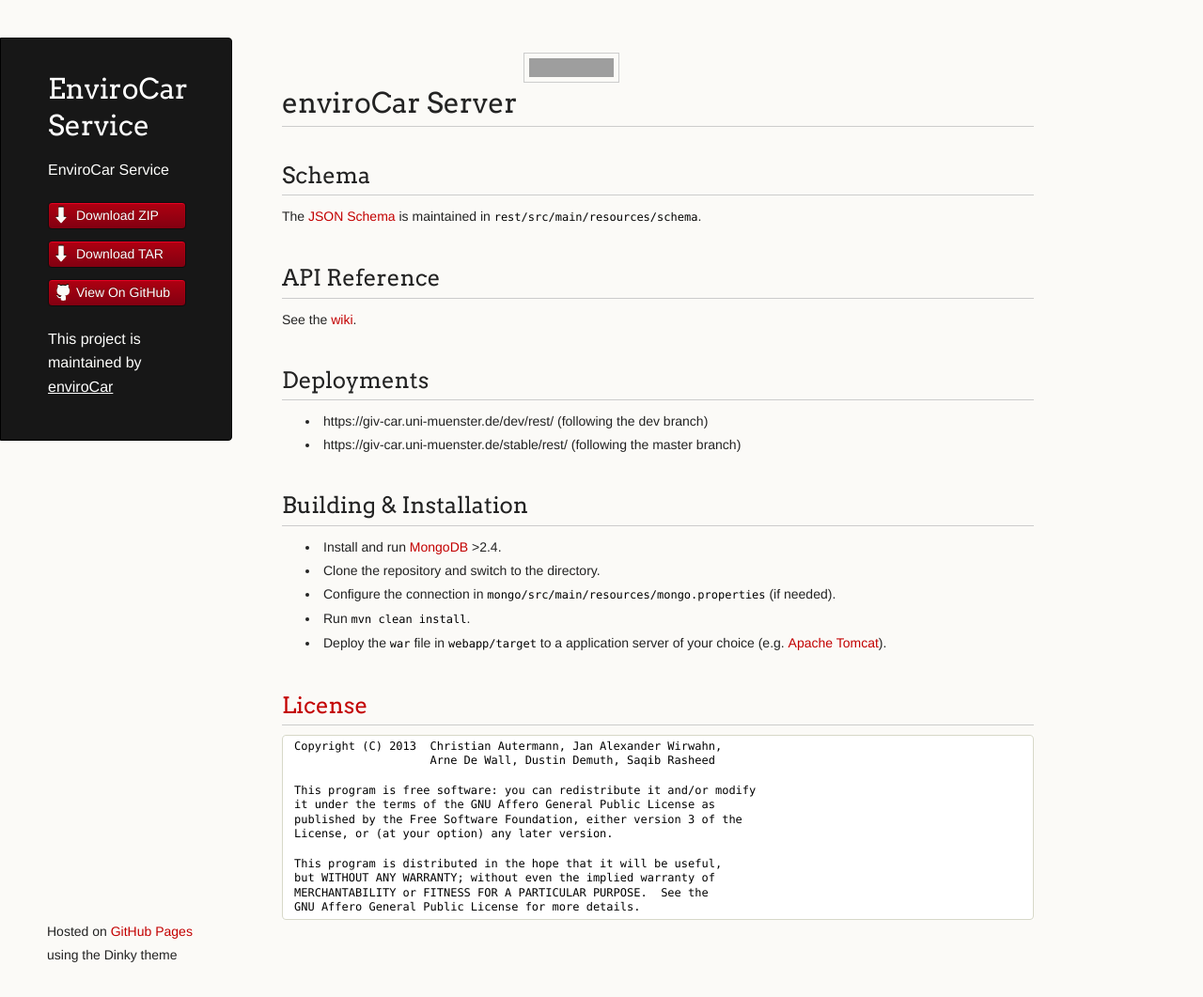
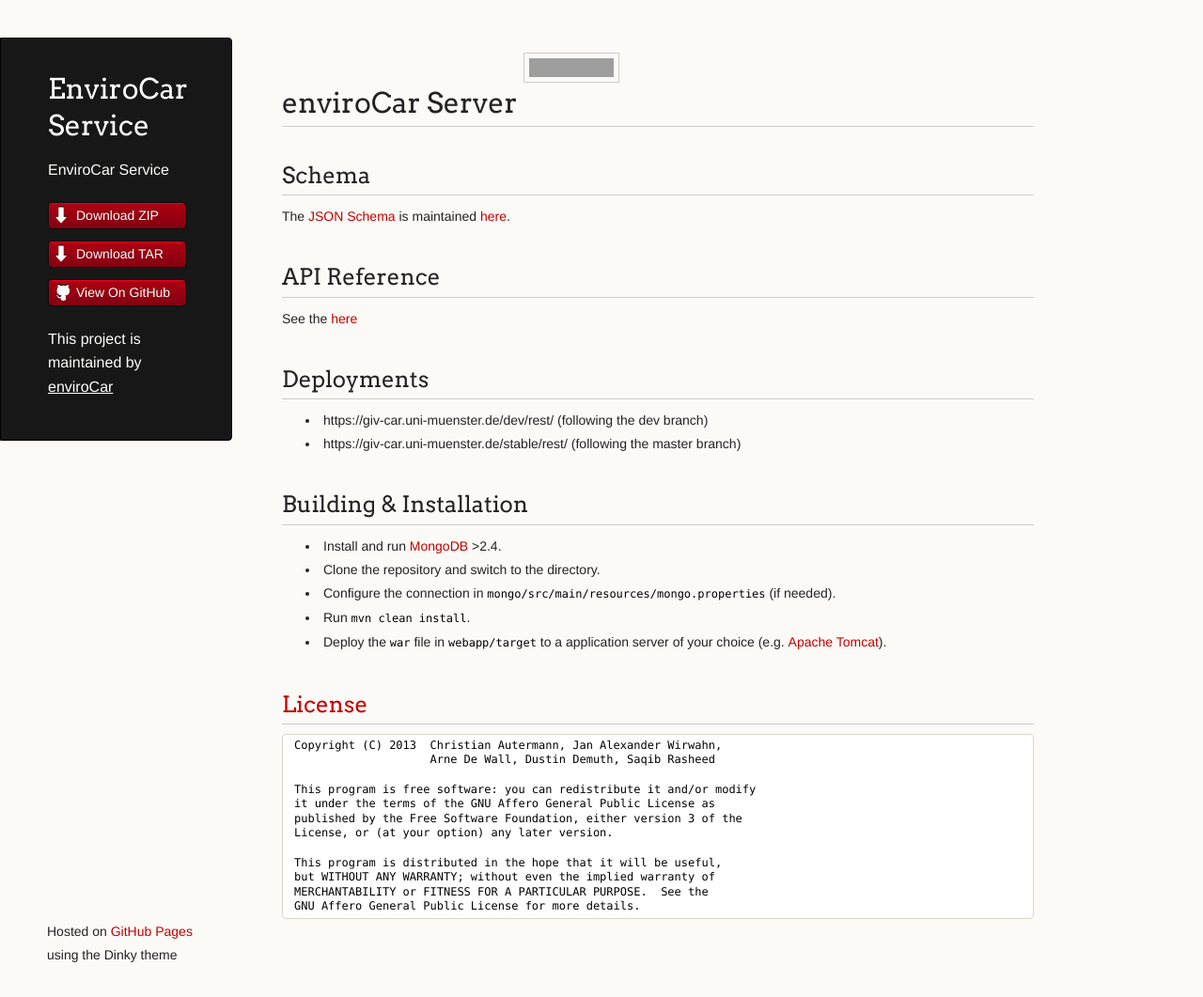
Before and after one commit to enviroCar/enviroCar-server, a Jekyll site: the page built from index.md, in a window 1280 px wide and 1061 px high. Shown: the whole window at 94% size. Built offline with Jekyll 4.4.1, drawn with Linux system fonts in a browser that asks for light colours; Markdown is read by kramdown in place of the engine named in the settings; grey boxes are pictures that could not be loaded.

Commit message:
fixed some links

```diff
--- a/index.md
+++ b/index.md
@@ -6,11 +6,11 @@ layout: default
 
 ## Schema ##
 
-The [JSON Schema](http://json-schema.org/) is maintained in [`rest/src/main/resources/schema`](rest/src/main/resources/schema).
+The [JSON Schema](http://json-schema.org/) is maintained [here](https://github.com/enviroCar/enviroCar-server/tree/master/rest/src/main/resources/schema).
 
 ## API Reference ##
 
-See the [wiki](https://github.com/enviroCar/enviroCar-server/wiki#api-reference).
+See the [here](api)
 
 ## Deployments ##
 
```
